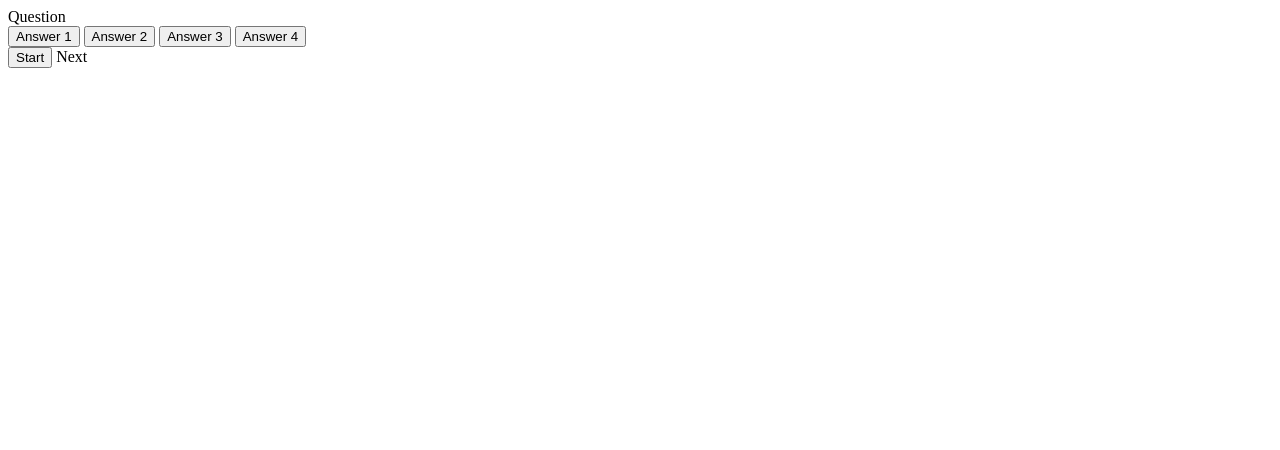
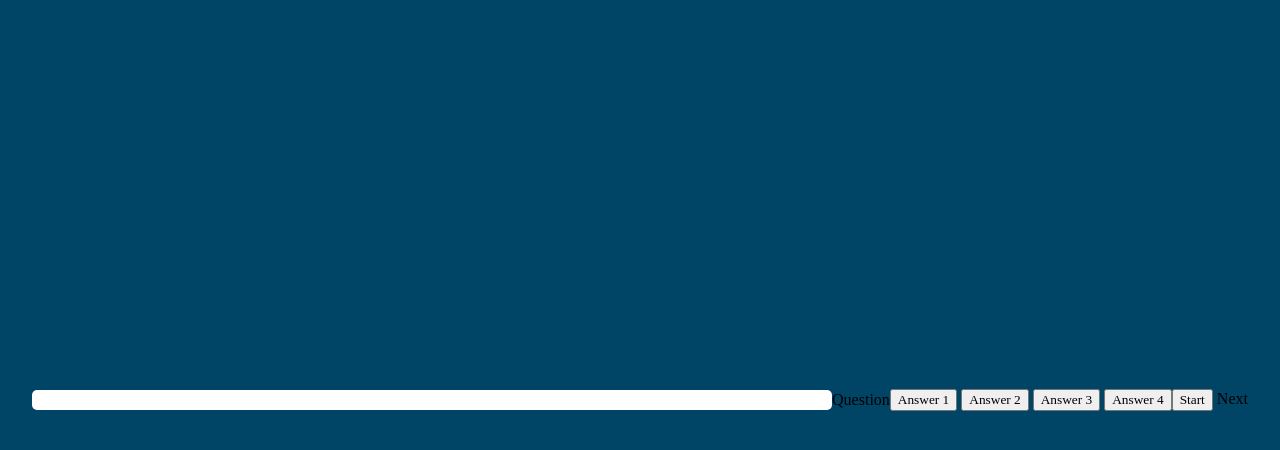
Before and after one commit to VelpCode/FitnessQuiz, a plain HTML site: page index.html in a window 1280 px wide. Drawn offline with Linux system fonts and the light colour scheme.

Commit message:
making stylesheet

```diff
--- a/index.html
+++ b/index.html
@@ -4,6 +4,8 @@
     <meta charset="UTF-8">
     <meta http-equiv="X-UA-Compatible" content="IE=edge">
     <meta name="viewport" content="width=device-width, initial-scale=1.0">
+    <link href = "styles.css" rel="stylesheet">
+    <script defer src = "script.js"></script>
     <title>Document</title>
 </head>
 <body>
--- /dev/null
+++ b/styles.css
@@ -0,0 +1,32 @@
+*, *::before, *::after {
+    box-sizing: border-box;
+    font-family: Gotham Rounded;
+}
+
+:root {
+    --hue-neutral: 200;
+    --hue-wrong: 0;
+    --hue-correct: 145;
+}
+
+body {
+    --hue: var(--hue-neutral);
+    padding: 0;
+    margin: 0;
+    display: flex;
+    width: 100vw;
+    height: 100vh;
+    justify-content: center;
+    align-items: center;
+    background-color: hsl(var(--hue), 100%, 20%);
+}
+body.correct {
+    --hue:var(--hue-wrong);
+}
+.container {
+    width: 800px;
+    max-width: 80%;
+    background-color: white;
+    border-radius: 5px;
+    padding: 10px;
+}
```
Also changed, not shown: script.js (added).
